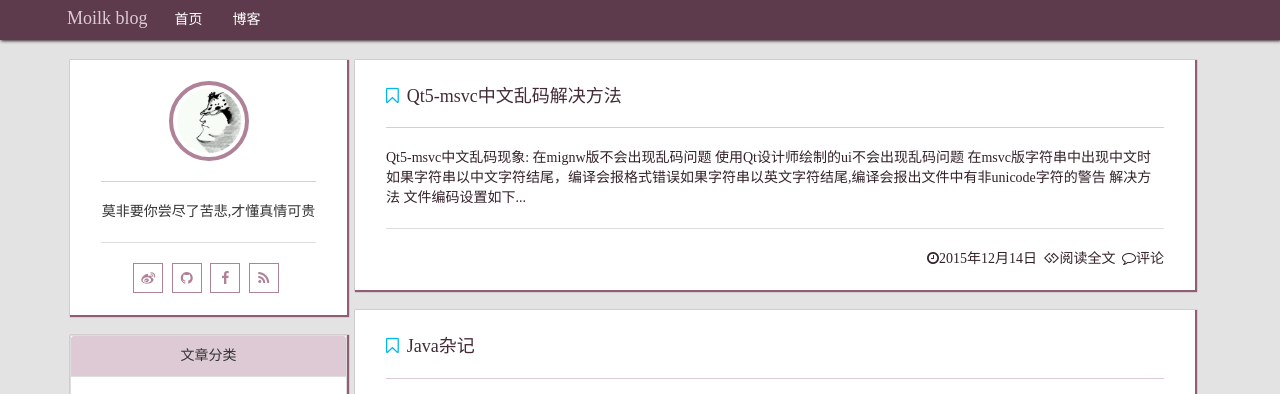
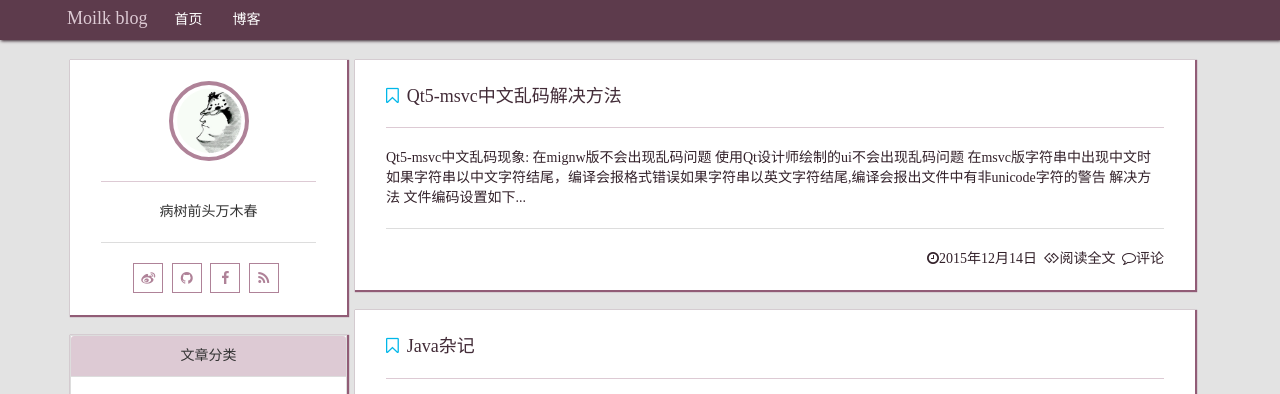
Before and after one commit to MoilkNepho/Blog, a Jekyll site: the page built from index.html, in a window 1280 px wide. Shown: the top 394 px of the page. Built offline with Jekyll 4.4.1, drawn with Linux system fonts in a browser that asks for light colours; nearby versions of some CDN libraries; the list of posts is cut into pages by our own code; comment, search, counter and statistics services are not loaded.

Commit message:
更新格言

```diff
--- a/_includes/author.html
+++ b/_includes/author.html
@@ -3,7 +3,7 @@
         <img src="{{ site.baseurl}}/assets/images/moilk.png" alt="Moilk Nepho"/>
     </div>
     <div class="panel-body motto">
-        莫非要你尝尽了苦悲,才懂真情可贵
+        病树前头万木春
     </div>
     <div class="panel-footer social">
         <ul>
```
